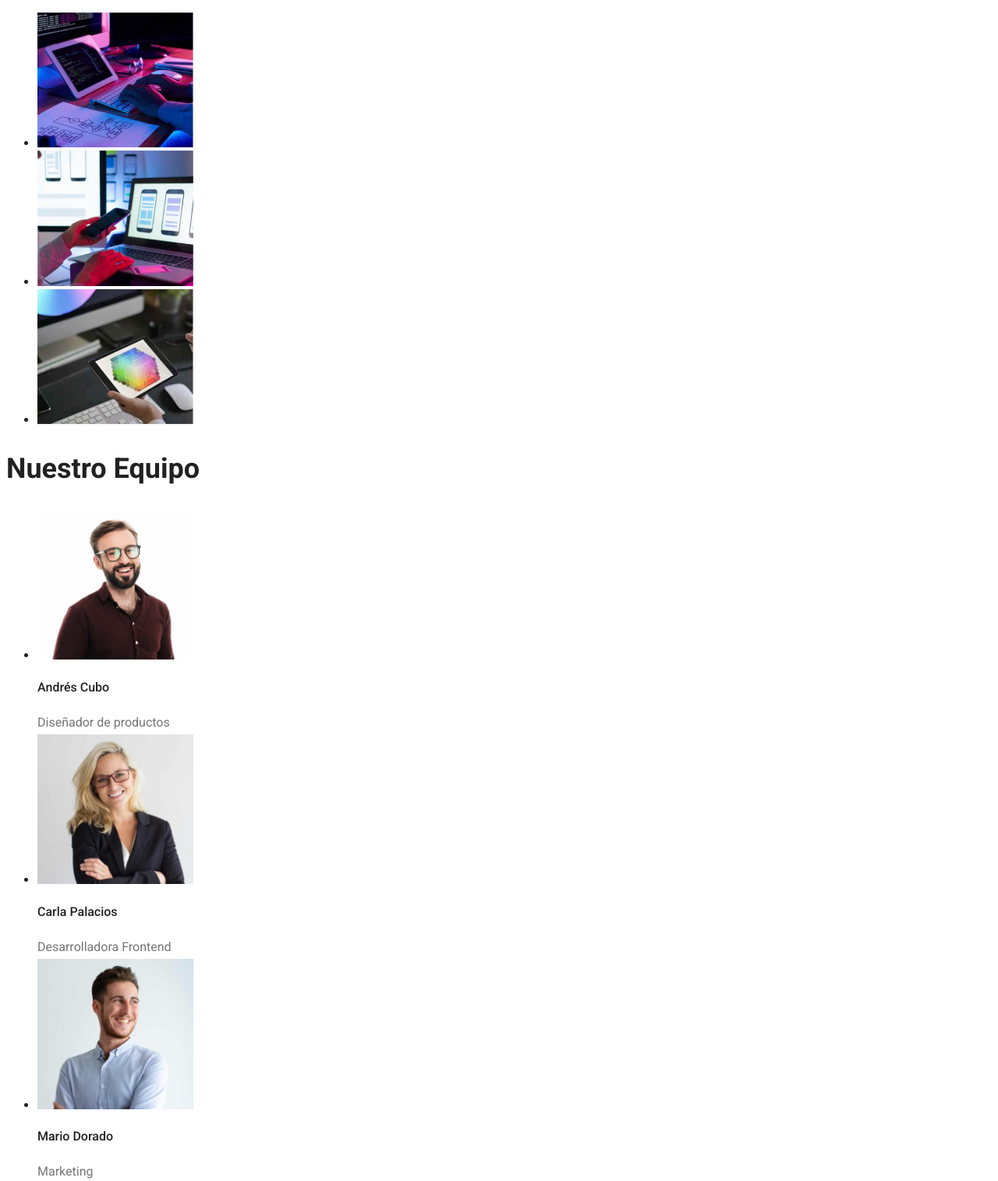
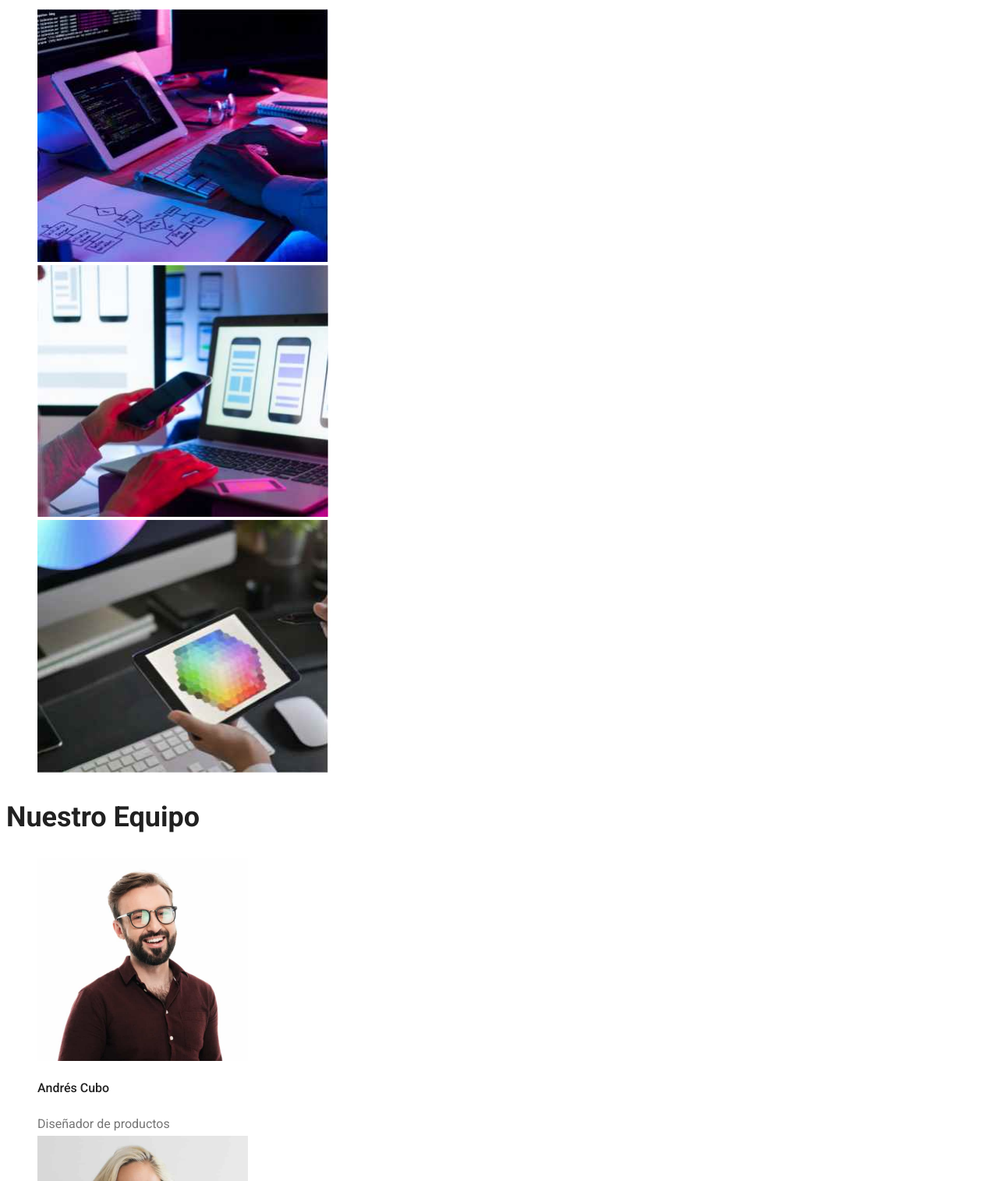
Before and after one commit to jhgonzalezm/goit-markup-hw-02, a plain HTML site: page index.html in a window 1280 px wide. Shown: the part 693-2208 px from the top of the page at 78% size. Drawn offline with Linux system fonts and the light colour scheme.

Commit message:
Tarea 2 segunda revision

```diff
--- a/css/styles.css
+++ b/css/styles.css
@@ -1,4 +1,5 @@
 :root {
+  --main-introducion: #2f303a;
   --web-color: #2196f3;
   --span-color: #757575;
   --body-color: #212121;
@@ -7,7 +8,10 @@
   --button-bgc: #2196f3;
   --button-color: #ffffff;
 }
-
+* {
+  text-decoration: none;
+  list-style-type: none;
+}
 .hero-navigation li a {
   color: var(--body-color);
 }
@@ -38,6 +42,13 @@ button:focus {
   background-color: var(--button-bgc);
   color: var(--button-color);
 }
+
+.hero-navigation li a:hover {
+  color: var(--web-color);
+}
+.hero-navigation li a:focus {
+  color: var(--web-color);
+}
 .contact-hover:hover {
   color: var(--contact-color);
 }
@@ -46,9 +57,6 @@ body {
   color: var(--body-color);
 }
 h1 {
-  font-size: 44px;
-  font-weight: 900;
-  line-height: 1.363;
 }
 
 h2 {
@@ -70,7 +78,15 @@ p {
   font-size: 14px;
   font-weight: 400;
 }
-
+.main-introduction {
+  background-color: var(--main-introducion);
+}
+.h1-introduction {
+  font-size: 44px;
+  font-weight: 900;
+  line-height: 1.363;
+  color: var(--button-color);
+}
 span {
   line-height: 1.875;
   color: var(--span-color);
@@ -95,3 +111,15 @@ span {
 .section-title {
   display: none;
 }
+.img-dedicamos li img {
+  width: 373.16px;
+  height: 323.7px;
+}
+.img-equipo li img {
+  width: 270px;
+  height: 260px;
+}
+.img-portafolio li img {
+  width: 370px;
+  height: 294px;
+}
--- a/index.html
+++ b/index.html
@@ -40,8 +40,8 @@
       </nav>
     </header>
     <main>
-      <section id="main__introduccion">
-        <h1>SOLUCIONES EFICACES PARA SU NEGOCIO</h1>
+      <section id="main__introduction" class="main-introduction">
+        <h1 class="h1-introduction">SOLUCIONES EFICACES PARA SU NEGOCIO</h1>
         <button class="button-text-index">Solicite nuestro servicio</button>
       </section>
       <section id="main__valores">
@@ -79,39 +79,23 @@
       </section>
       <section id="main__dedicamos">
         <h2>A qué nos dedicamos</h2>
-        <ul>
+        <ul class="img-dedicamos">
           <li>
-            <img
-              src="./images/dedicamos1.jpg"
-              alt="Desarrollo de páginas"
-              width="200"
-            />
+            <img src="./images/dedicamos1.jpg" alt="Desarrollo de páginas" />
           </li>
           <li>
-            <img
-              src="./images/dedicamos2.jpg"
-              alt="Interface de usuarios"
-              width="200"
-            />
+            <img src="./images/dedicamos2.jpg" alt="Interface de usuarios" />
           </li>
           <li>
-            <img
-              src="./images/dedicamos3.jpg"
-              alt="Diseño de páginas"
-              width="200"
-            />
+            <img src="./images/dedicamos3.jpg" alt="Diseño de páginas" />
           </li>
         </ul>
       </section>
       <section id="main__equpo">
         <h2>Nuestro Equipo</h2>
-        <ul>
+        <ul class="img-equipo">
           <li>
-            <img
-              src="./images/equiDiseno.jpg"
-              alt="Profesional en diseño"
-              width="200"
-            />
+            <img src="./images/equiDiseno.jpg" alt="Profesional en diseño" />
             <h4>Andrés Cubo</h4>
             <span>Diseñador de productos</span>
           </li>
@@ -119,7 +103,6 @@
             <img
               src="./images/equiDesarrollo.jpg"
               alt="Profesional en desarrollo"
-              width="200"
             />
             <h4>Carla Palacios</h4>
             <span>Desarrolladora Frontend</span>
@@ -128,7 +111,6 @@
             <img
               src="./images/equiMarketing.jpg"
               alt="Profesional en marketing"
-              width="200"
             />
             <h4>Mario Dorado</h4>
             <span>Marketing</span>
@@ -137,7 +119,6 @@
             <img
               src="./images/equiDisenoUi.jpg"
               alt="Profesional en interface de usuario"
-              width="200"
             />
             <h4>Pablo Mijangos</h4>
             <span>Diseñador IU</span>
```
Also changed, not shown: portafolio.html (+11 -11 lines).
